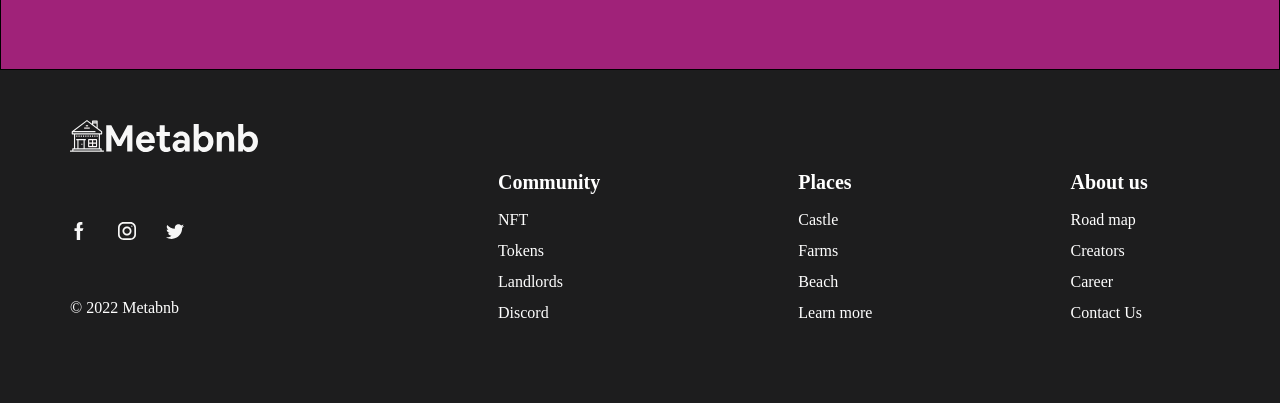
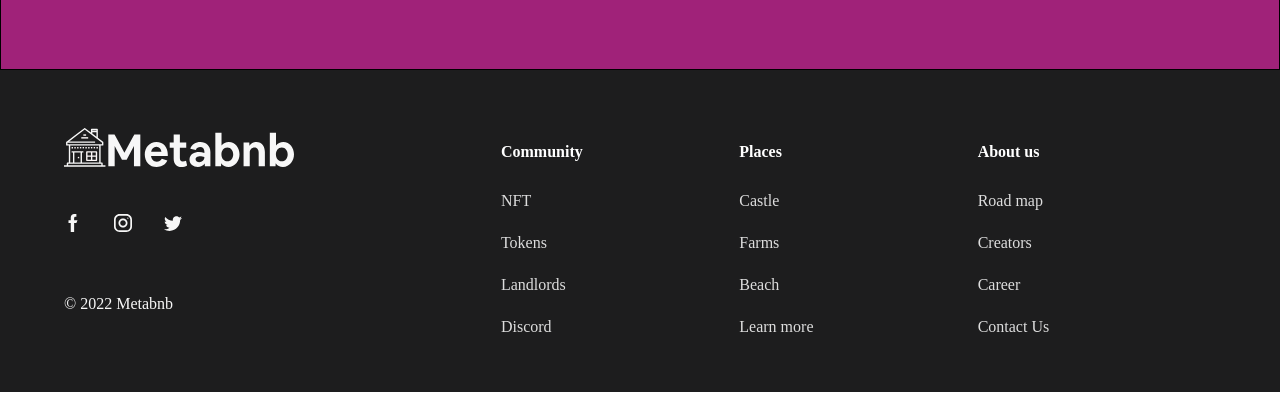
Before and after one commit to RicqCodes/Metabnb, a React (Create React App) app: page / in a window 1280 px wide. Shown: the part 2405-2808 px from the top of the page. Built offline with nearby package versions, Linux system fonts and the light colour scheme; a web font is replaced by a local one.

Commit message:
fix: remove used variables

```diff
--- a/src/App.js
+++ b/src/App.js
@@ -32,7 +32,8 @@ const AppContainer = styled.div`
   display: flex;
   flex-direction: column;
   align-items: center;
-  max-width: 144rem;
+  max-width: 124rem;
+  margin: 0 auto;
 `;
 
 const MainContainer = styled.div`
--- a/src/components/Footer/Footer.jsx
+++ b/src/components/Footer/Footer.jsx
@@ -11,6 +11,7 @@ const Footer = () => {
 
   return (
     <FooterContainer>
+      <FooterWrapper>
         <LeftContainer>
           <img src={logo} alt="" />
           <SocialLogo>
@@ -20,10 +21,9 @@ const Footer = () => {
           </SocialLogo>
           <p>© {currentYear} Metabnb</p>
         </LeftContainer>
-      <RightContainer>
         <Community>
-          <h2>Community</h2>
           <ul>
+            <p>Community</p>
             <li>NFT</li>
             <li>Tokens</li>
             <li>Landlords</li>
@@ -31,8 +31,8 @@ const Footer = () => {
           </ul>
         </Community>
         <Places>
-          <h2>Places</h2>
           <ul>
+            <p>Places</p>
             <li>Castle</li>
             <li>Farms</li>
             <li>Beach</li>
@@ -40,121 +40,109 @@ const Footer = () => {
           </ul>
         </Places>
         <AboutUs>
-          <h2>About us</h2>
           <ul>
+            <p>About us</p>
             <li>Road map</li>
             <li>Creators</li>
             <li>Career</li>
             <li>Contact Us</li>
           </ul>
         </AboutUs>
-      </RightContainer>
+      </FooterWrapper>
     </FooterContainer>
   );
 };
 
 export default Footer;
 
-const FooterContainer = styled.footer`
+const FooterContainer = styled.div`
+  align-items: center;
+  background-color: #1d1d1e;
+  display: flex;
+  justify-content: center;
+  min-height: 322px;
   width: 100%;
-  padding: 4rem 10rem;
-  /* height: 2rem; */
-  background: #1d1d1e;
-  color: #fff;
-  display: flex;
-  gap: 24rem;
 
-  @media (max-width: 80em) {
-    padding: 5rem 7rem;
+  @media (max-width: 37.2em) {
+    padding: 6rem 0;
   }
+`;
 
-  @media (max-width: 72em) {
-    padding: 4rem 10rem;
+const FooterWrapper = styled.footer`
+  display: grid;
+  align-items: flex-start;
+  display: grid;
+  grid-template-columns: 2.2fr 1.2fr 1.2fr 1.2fr;
+  width: min(1240px, 90%);
+
+  @media (max-width: 37.2em) {
+    gap: 6rem;
+    grid-template-columns: 1fr 1fr;
   }
-
-  @media (max-width: 30em) {
-    gap: 12rem;
-  }
-
-  @media (max-width: 47.4em) {
-    flex-direction: column-reverse;
-    padding: 4rem 0 2rem;
-    gap: 4rem;
-  }
-
-  /* @media (max-width: 24em) {
-
-  } */
 `;
 
 const LeftContainer = styled.div`
   display: flex;
   flex-direction: column;
-  gap: 7rem;
-  img {
-    width: 18.8rem;
-  }
+  height: 25vh;
+  justify-content: space-between;
+  color: #f7f7f7;
+  font-size: 1.6rem;
+  width: 23rem;
 
-  p {
-    font-size: 1.6rem;
-    margin-top: -1rem;
-    font-weight: 400;
-    line-height: 1.6rem;
-    margin-bottom: 4rem;
-  }
-
-  @media (max-width: 47.4em) {
-    align-items: center;
-    gap: 3rem;
-    /* padding-left: 2.5rem; */
+  @media (max-width: 37.2em) {
+    font-size: 1.8rem;
   }
 `;
 
 const SocialLogo = styled.div`
   display: flex;
-  width: 1.9rem;
-  gap: 3rem;
+  /* width: 1.9rem; */
+  gap: 3.2rem;
 
   img {
-    width: 100%;
+    width: 1.8rem;
   }
 
-  @media (max-width: 47.4em) {
+  /* @media (max-width: 47.4em) {
     margin-left: -8rem;
-  }
+  } */
 `;
 
-const RightContainer = styled.div`
-  display: flex;
-  justify-content: space-between;
-  width: 57%;
-  align-self: center;
-`;
-
-const Community = styled.div`
-  h2 {
-    margin-bottom: 2rem;
-    font-size: 2rem;
-  }
+const Community = styled.nav`
   ul {
     display: flex;
     flex-direction: column;
-    gap: 1.5rem;
+    gap: 2.6rem;
+    font-size: 1.6rem;
+    p {
+      color: #fff;
+      font-weight: 700;
+      margin-bottom: 7px;
+    }
 
     li {
-      font-size: 1.6rem;
+      color: #fff;
+      cursor: default;
+      font-weight: 400;
       font-weight: 300;
+      opacity: 85%;
+      transition: 0.5s;
+    }
+
+    @media (max-width: 37.2em) {
+      font-size: 1.8rem;
     }
   }
 
   @media (max-width: 26em) {
     h2 {
-      font-size: 1.5rem;
+      /* font-size: 1.5rem; */
     }
 
     ul {
       li {
-        font-size: 1.2rem;
+        /* font-size: 1.2rem; */
       }
     }
   }
```
Lines whose indentation alone changed are shown as unchanged.
